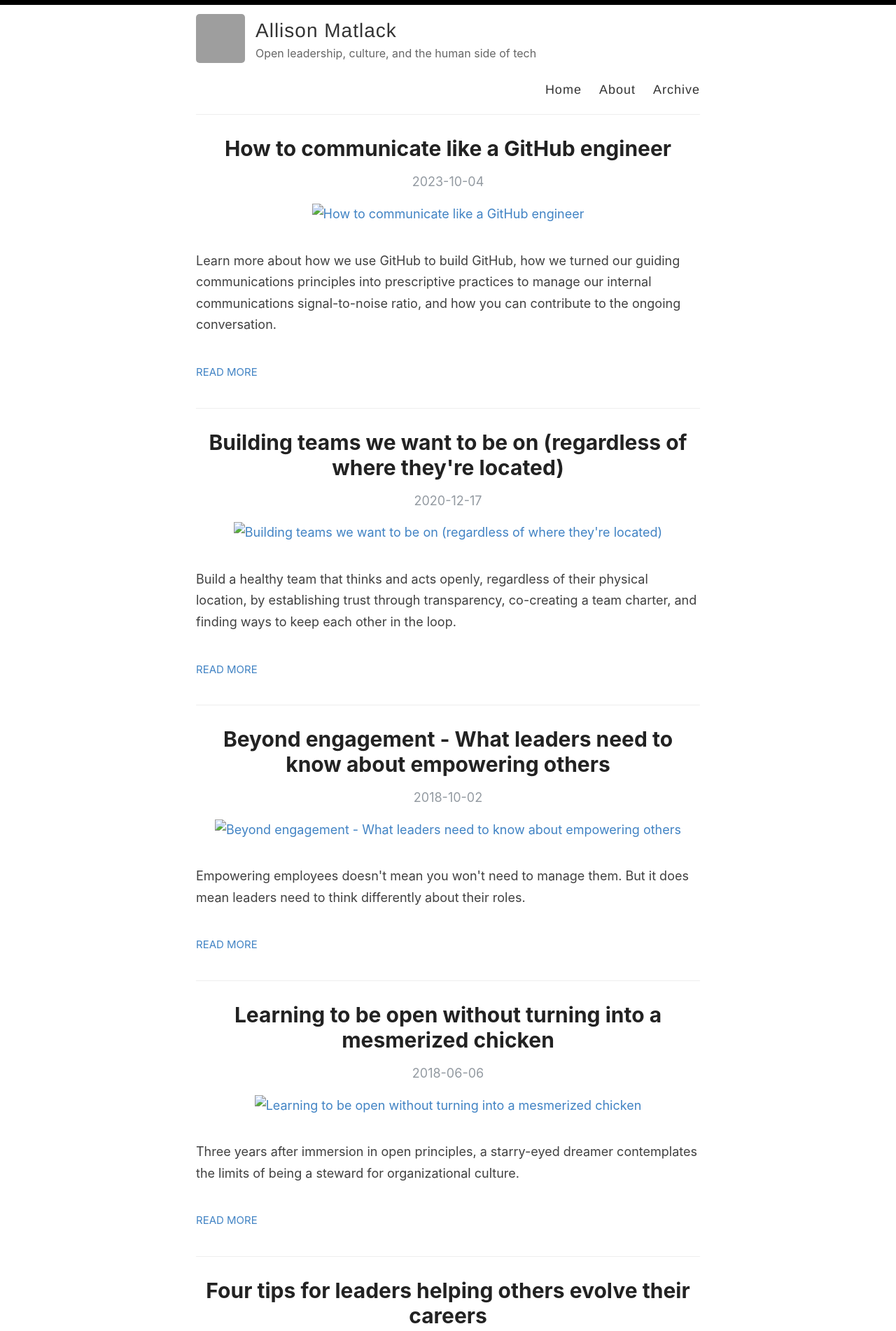
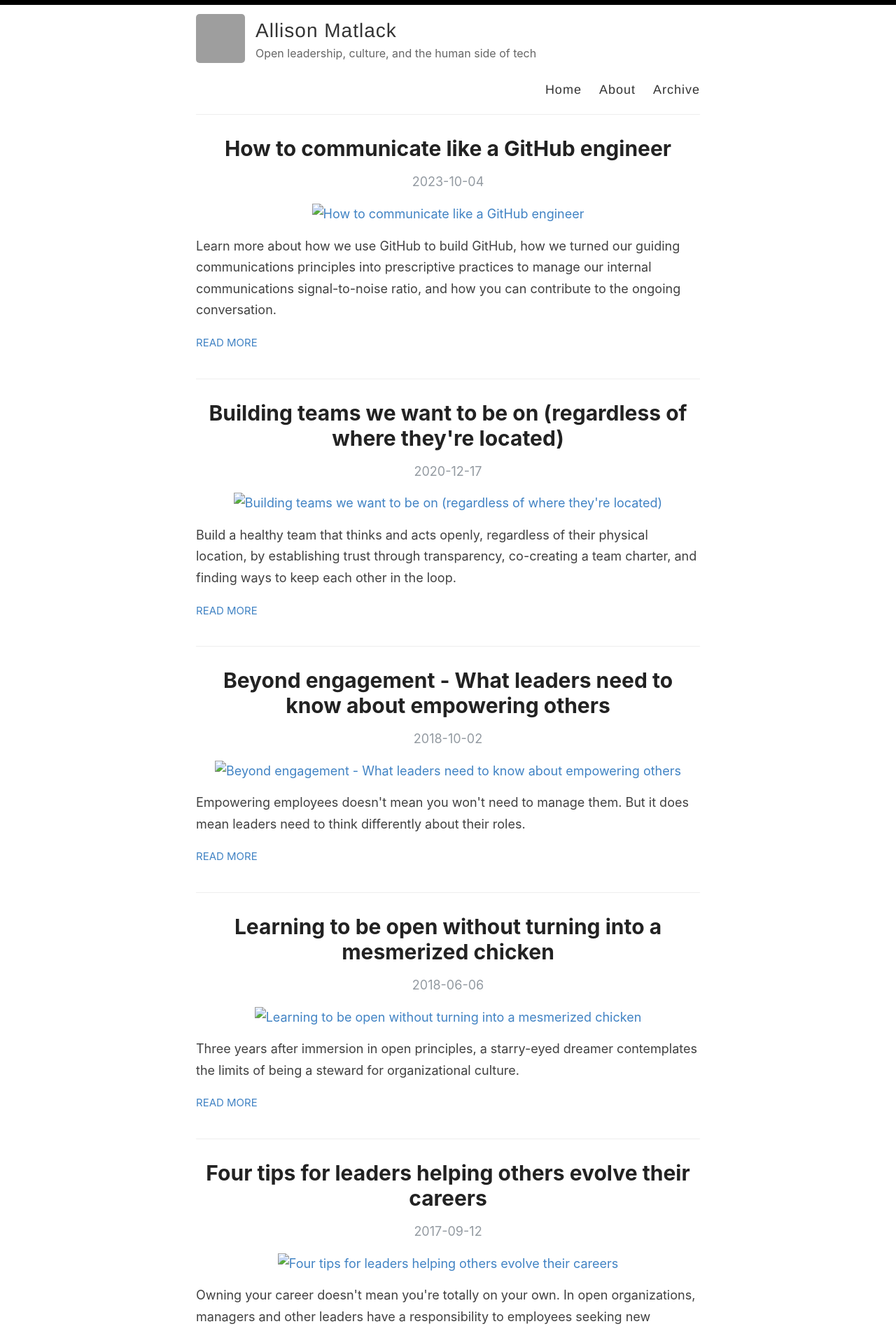
Before and after one commit to amatlack/amatlack.github.io, a Jekyll site: the page built from index.html, in a window 1280 px wide. Shown: the top 1902 px of the page at 70% size. Built offline with Jekyll 4.4.1, drawn with Linux system fonts in a browser that asks for light colours; the list of posts is cut into pages by our own code; grey boxes are pictures that could not be loaded.

Commit message:
trying something else

```diff
--- a/index.html
+++ b/index.html
@@ -15,8 +15,8 @@ layout: default
           <img src="{{ post.image | prepend: site.baseurl }}" alt="{{ post.title }}" title="{{ post.title }}" />
         </div>
       </a>
-      <div class="post_desc">
-        {{ post.description }}
+      <div class="entry">
+        <p>{{ post.description }}</p>
       </div>
 
       <a href="{{ site.baseurl }}{{ post.url }}" class="read-more">Read more</a>
```
